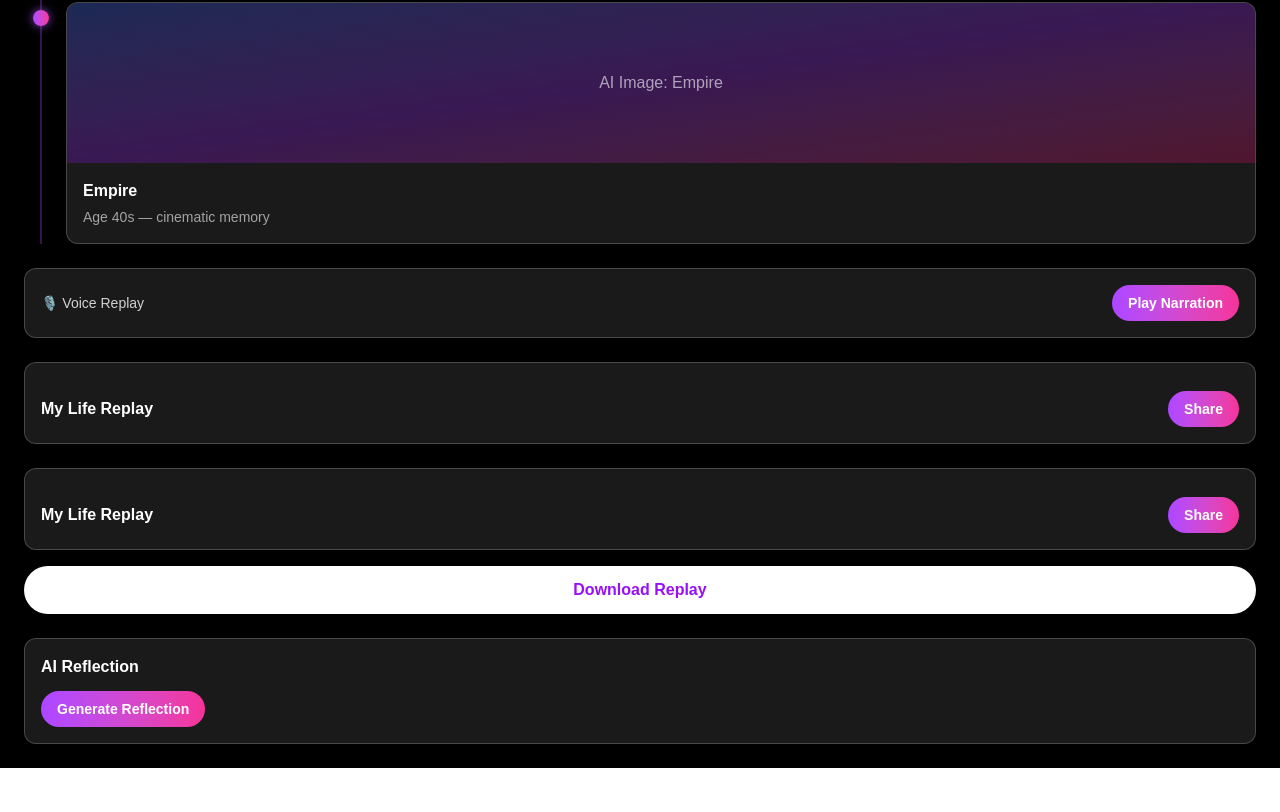
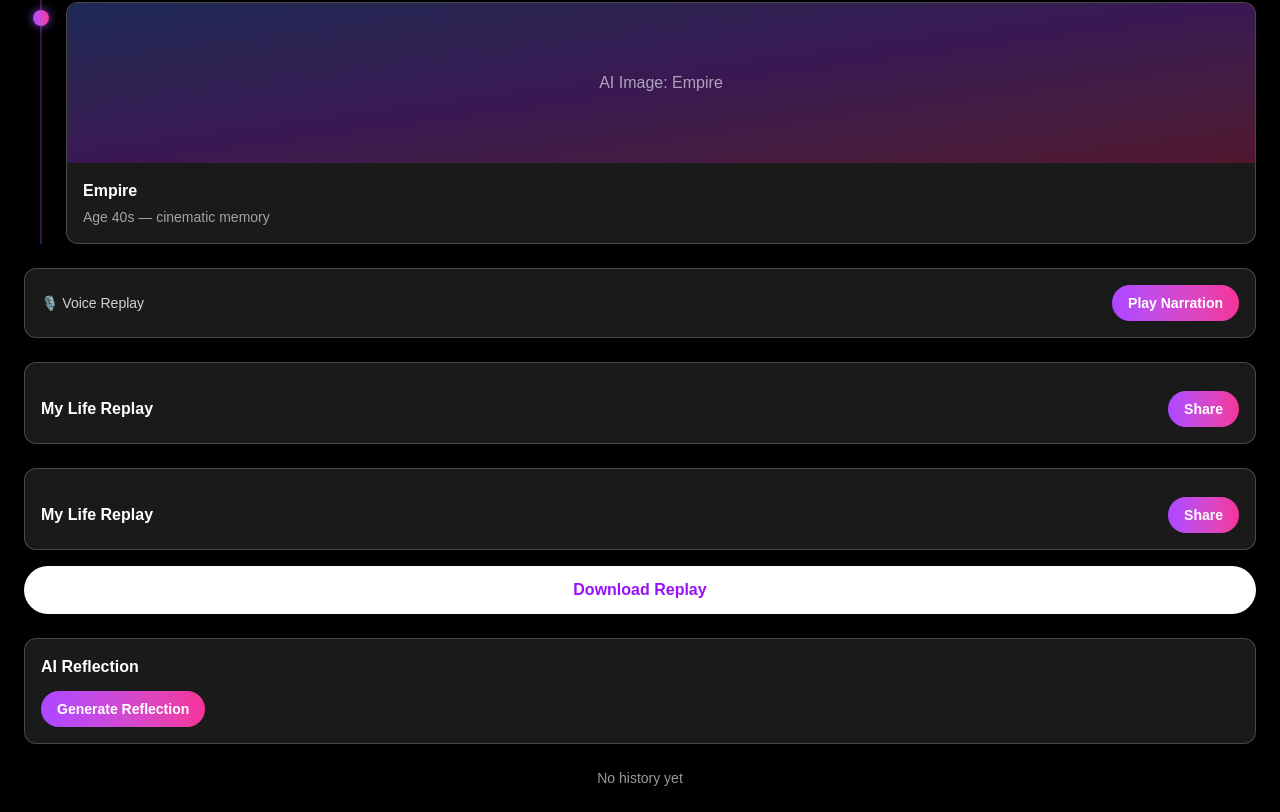
Before and after one commit to ashokaurovindomohanty-hub/ai-life-replay, a Next.js app: page /replay in a window 1280 px wide. Shown: the part 1628-2440 px from the top of the page. Before the commit the page ends 2396 px from the top, so only its background shows below. Built offline with nearby package versions, Linux system fonts and the light colour scheme.

Commit message:
add replay history

```diff
--- a/app/replay/page.tsx
+++ b/app/replay/page.tsx
@@ -1,4 +1,5 @@
 "use client";
+import ReplayHistory from "@/src/components/ReplayHistory";
 import AIReflection from "@/src/components/AIReflection";
 import DownloadReplay from "@/src/components/DownloadReplay";
 import ShareCard from "@/src/components/ShareCard";
@@ -41,6 +42,7 @@ export default function Replay(){
 </div>
 <DownloadReplay />
 <AIReflection memory={typeof memory === 'string' ? memory : ""} />
+<ReplayHistory />
   </main>
  )
 }
--- /dev/null
+++ b/src/components/ReplayHistory.tsx
@@ -0,0 +1,15 @@
+"use client";
+import { useEffect, useState } from "react";
+export default function ReplayHistory(){
+  const [list,setList]=useState<string[]>([]);
+  useEffect(()=>{ const s=localStorage.getItem("replayHistory"); if(s) setList(JSON.parse(s)); },[]);
+  if(!list.length) return <p className="mt-6 text-white/60 text-sm text-center">No history yet</p>;
+  return (
+    <div className="mt-6 bg-white/10 backdrop-blur border border-white/20 rounded-xl p-4">
+      <h3 className="text-white font-bold">Replay History</h3>
+      <ul className="mt-2 space-y-1">
+        {list.map((m,i)=><li key={i} className="text-white/80 text-sm truncate">{m.slice(0,60)}...</li>)}
+      </ul>
+    </div>
+  )
+}
```
